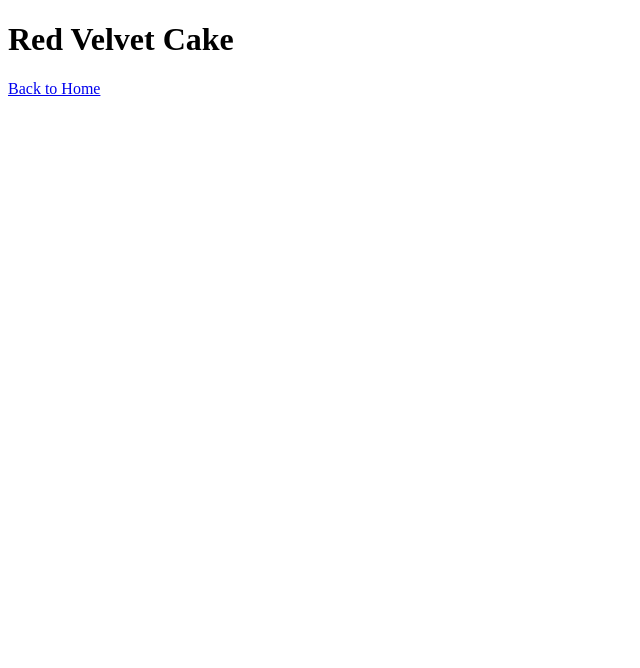
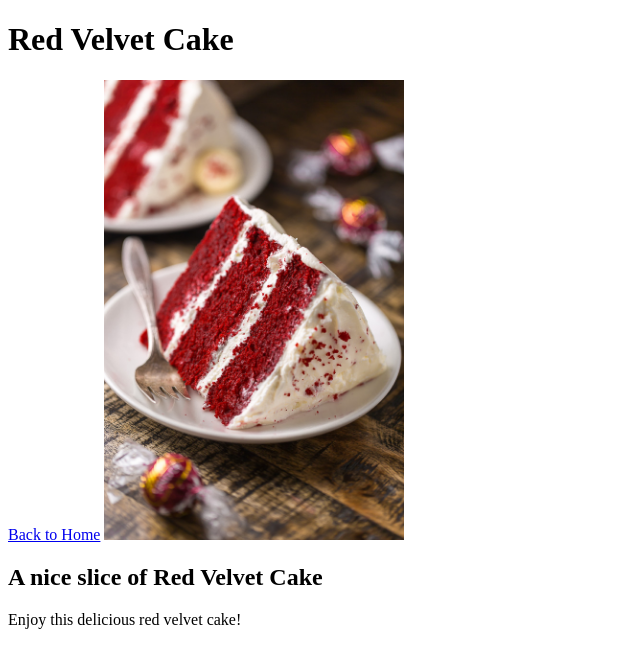
Before and after one commit to kevii876/odin-recipes, a plain HTML site: page recipes/red_velvet.html in a window 1280 px wide. Shown: the whole page, without its empty margins (0-640 px from the left). Drawn offline with Linux system fonts and the light colour scheme.

Commit message:
Add red velvet cake photo and ingredients

```diff
--- a/recipes/red_velvet.html
+++ b/recipes/red_velvet.html
@@ -8,5 +8,8 @@
 <body>
     <h1>Red Velvet Cake</h1>
     <a href="../index.html">Back to Home</a>
+    <img src="redvelvetcake.png" alt="Red Velvet Cake slice" style="width:300px;height:auto;">
+    <h2>A nice slice of Red Velvet Cake</h2>
+    <p>Enjoy this delicious red velvet cake!</p>
 </body>
 </html>
```
Also changed, not shown: recipes/redvelvetcake.png (added).
